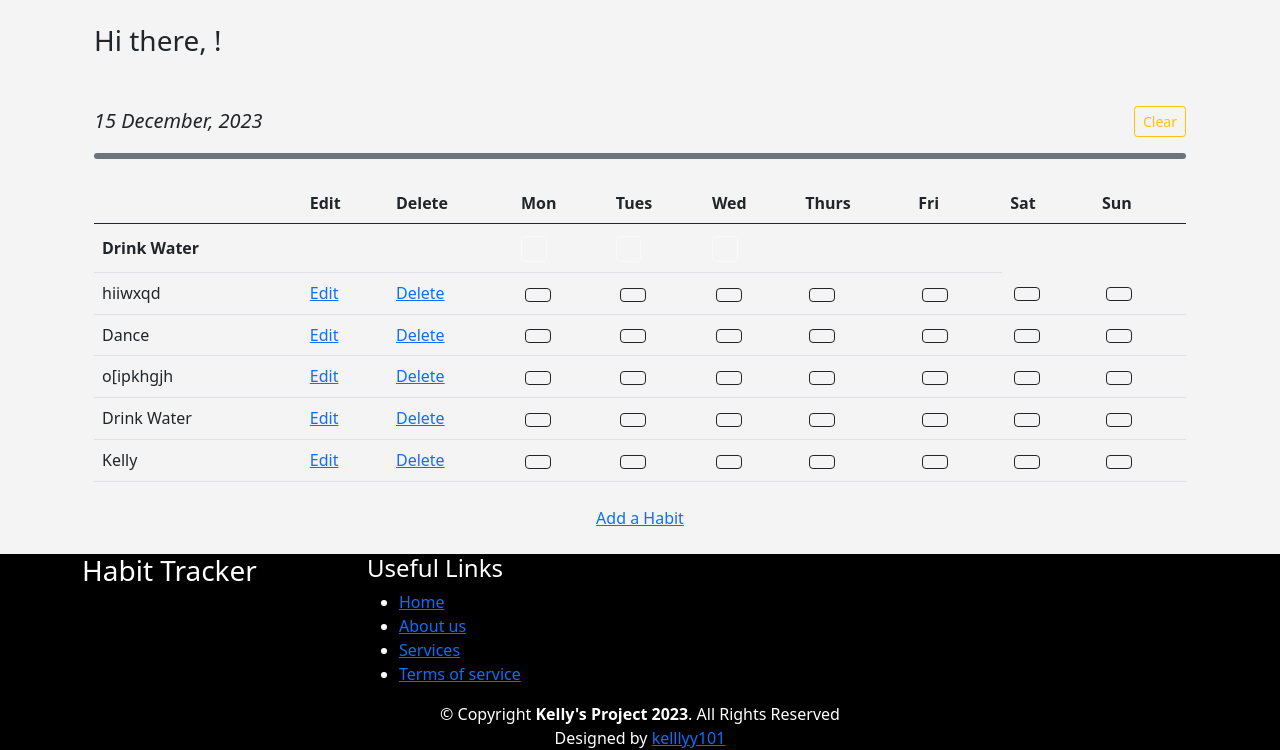
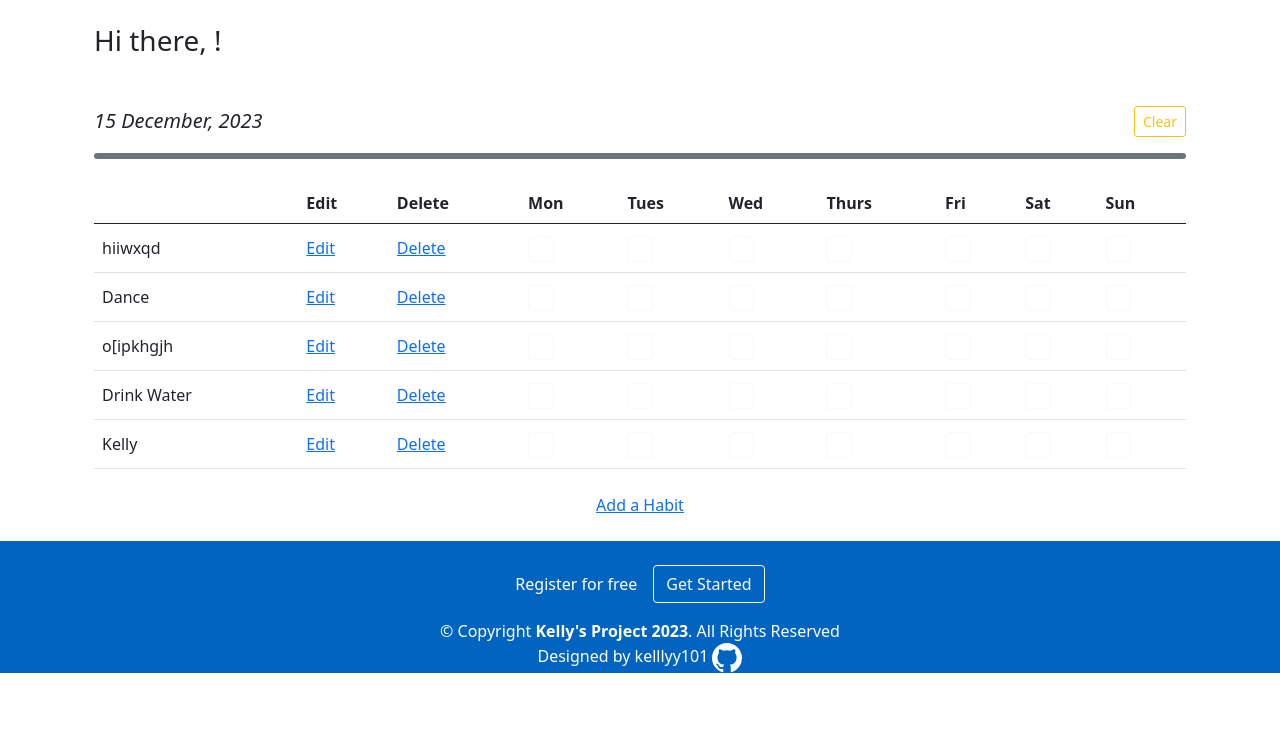
Before and after one commit to kelllyy101/habittracker-fullstack, a Django app: page /app in a window 1280 px wide. Shown: the part 56-806 px from the top of the page. After the commit the page ends 729 px from the top, so only its background shows below. Run offline with Django 3.2, Linux system fonts and the light colour scheme; a user stored in the database is signed in; data comes from the database, SQL or seed files in the repository.

Commit message:
styled landing page, primary buttons and footer

```diff
--- a/events/templates/navbar.html
+++ b/events/templates/navbar.html
@@ -1,4 +1,4 @@
-<nav class="navbar navbar-expand-lg navbar-light bg-light">
+<nav class="navbar navbar-expand-lg sticky-top navbar-light bg-white">
     <div class="container-fluid">
       <a class="navbar-brand" href="{% url '' %}">My Habit Tracker</a>
       <!--% if user.is_authenticated %}
--- a/habit/templates/habits/habits.html
+++ b/habit/templates/habits/habits.html
@@ -33,33 +33,8 @@
                 </tr>
             </thead>
             <tbody>
+                {% for item in items %}
                 <tr style="line-height: 2rem;">
-                    <th scope="row">Drink Water</th>
-                    <td>
-                    </td>
-                    <td>
-                    </td>
-                    <td>
-                        <input type="checkbox" class="form-check-input border-light bg-transparent"
-                            style="height: 1.6rem; width: 1.6rem;" id="2 1">
-                    </td>
-                    <td>
-                        <input type="checkbox" class="form-check-input border-light bg-transparent"
-                            style="height: 1.6rem; width: 1.6rem;" id="3 1">
-                    </td>
-                    <td>
-                        <input type="checkbox" class="form-check-input border-light bg-transparent"
-                            style="height: 1.6rem; width: 1.6rem;" id="4 1">
-                    </td>
-                    <td>
-                    </td>
-                    <td>
-                    </td>
-                </tr>
-
-
-                {% for item in items %}
-                <tr>
                     <td>{{ item.name }}</td>
                     <td>
                         <a href="/edit/{{ item.id }}">
@@ -71,53 +46,33 @@
                             Delete
                         </a>
                     </td>
-                    <!-- <td>
-                        <input type="checkbox" class="btn-check" id="0" name="frequency" autocomplete="off"
-                            checked={{ item.monday }}>
-                        <label class="btn btn-outline-dark m-1" for="0"></label>
-
-                    </td> -->
-
                     <td>
-                        <input type="checkbox" class="btn-check" id="0" name="frequency" autocomplete="off">
-                        <label class="btn btn-outline-dark m-1" for="item.id"></label>
-                    </td>
-
-                    <td>
-                        <input type="checkbox" class="btn-check" id="1" name="frequency" autocomplete="off"
-                            value="{{item.tuesday}}">
-                        <label class="btn btn-outline-dark m-1" for="0"></label>
-
+                        <input type="checkbox" class="form-check-input border-light"
+                            style="height: 1.6rem; width: 1.6rem;" id="2 1" {% if item.monday %}checked{% endif %}>
                     </td>
                     <td>
-                        <input type="checkbox" class="btn-check" id="2" name="frequency" autocomplete="off"
-                            value="{{item.wednesday}}">
-                        <label class="btn btn-outline-dark m-1" for="0"></label>
-
+                        <input type="checkbox" class="form-check-input border-light"
+                            style="height: 1.6rem; width: 1.6rem;" id="2 1" {% if item.tuesday %}checked{% endif %}>
                     </td>
                     <td>
-                        <input type="checkbox" class="btn-check" id="3" name="frequency" autocomplete="off"
-                            value="{{item.thursday}}">
-                        <label class="btn btn-outline-dark m-1" for="0"></label>
-
+                        <input type="checkbox" class="form-check-input border-light"
+                            style="height: 1.6rem; width: 1.6rem;" id="2 1" {% if item.wednesday %}checked{% endif %}>
                     </td>
                     <td>
-                        <input type="checkbox" class="btn-check" id="4" name="frequency" autocomplete="off"
-                            value="{{item.friday}}">
-                        <label class="btn btn-outline-dark m-1" for="0"></label>
-
+                        <input type="checkbox" class="form-check-input border-light"
+                            style="height: 1.6rem; width: 1.6rem;" id="2 1" {% if item.thursday %}checked{% endif %}>
                     </td>
                     <td>
-                        <input type="checkbox" class="btn-check" id="5" name="frequency" autocomplete="off"
-                            value="{{item.saturday}}">
-                        <label class="btn btn-outline-dark m-1" for="0"></label>
-
+                        <input type="checkbox" class="form-check-input border-light"
+                            style="height: 1.6rem; width: 1.6rem;" id="2 1" {% if item.friday %}checked{% endif %}>
                     </td>
                     <td>
-                        <input type="checkbox" class="btn-check" id="6" name="frequency" autocomplete="off"
-                            value="{{item.sunday}}">
-                        <label class="btn btn-outline-dark m-1" for="0"></label>
-
+                        <input type="checkbox" class="form-check-input border-light"
+                            style="height: 1.6rem; width: 1.6rem;" id="2 1" {% if item.saturday %}checked{% endif %}>
+                    </td>
+                    <td>
+                        <input type="checkbox" class="form-check-input border-light"
+                            style="height: 1.6rem; width: 1.6rem;" id="2 1" {% if item.sunday %}checked{% endif %}>
                     </td>
                 </tr>
                 {% empty %}
--- a/static/css/style.css
+++ b/static/css/style.css
@@ -1,14 +1,7 @@
 /*--------------------------------------------------------------
 # Hero Section
 --------------------------------------------------------------*/
-#hero {
-  width: 100%;
-  background: white;
-  background-size: contain;
-  background-position: right top;
-  margin-top: 70px;
-  padding: 60px 0;
-}
+
 
 #hero h1 {
   margin: 0 0 20px 0;
@@ -129,13 +122,3 @@
 .testimonials .swiper-pagination .swiper-pagination-bullet-active {
   background-color: #009cea;
 }
-
-
-/*--------------------------------------------------------------
-# Footer
---------------------------------------------------------------*/
-#footer {
-  background-color: #000000;
-  color: white;
-  text-decoration: none;
-}
--- a/static/js/main.js
+++ b/static/js/main.js
@@ -1,3 +1,7 @@
+import { Ripple, initMDB } from "mdb-ui-kit";
+
+initMDB({ Ripple });
+
 
   /**
    * Testimonials slider
--- a/templatesbase/base_template.html
+++ b/templatesbase/base_template.html
@@ -15,7 +15,7 @@
   <title>Hello, world!</title>
   <style>
     body {
-      background: #f4f4f4;
+      background: white;
     }
   </style>
 </head>
@@ -54,43 +54,42 @@
 </body>
 
 <!-- ======= Footer ======= -->
-<footer id="footer">
-  <div class="footer-top">
+<section class="">
+  <!-- Footer -->
+  <footer class="text-center text-white" style="background-color: #0164c0;">
+    <!-- Grid container -->
+    <div class="container p-4 pb-0">
+      <!-- Section: CTA -->
+      <section class="">
+        <p class="d-flex justify-content-center align-items-center">
+          <span class="me-3">Register for free</span>
+          <a class="btn btn-outline-light btn-rounded" href="register_user" role=" button">Get Started</a>
+        </p>
+      </section>
+      <!-- Section: CTA -->
+    </div>
+    <!-- Grid container -->
+
     <div class="container">
-      <div class="row">
-
-        <div class="col-lg-3 col-md-6">
-          <div class="footer-info">
-            <h3>Habit Tracker</h3>
-
-            <div class="social-links mt-3">
-              <a href="#" class="github"><i class="bx bxl-github"></i></a>
-              <a href="#" class="linkedin"><i class="bx bxl-linkedin"></i></a>
-            </div>
-          </div>
-        </div>
-
-        <div class="col-lg-2 col-md-6 footer-links">
-          <h4>Useful Links</h4>
-          <ul>
-            <li><i class="bx bx-chevron-right"></i> <a href="#">Home</a></li>
-            <li><i class="bx bx-chevron-right"></i> <a href="#">About us</a></li>
-            <li><i class="bx bx-chevron-right"></i> <a href="#">Services</a></li>
-            <li><i class="bx bx-chevron-right"></i> <a href="#">Terms of service</a></li>
-          </ul>
-        </div>
+      <div class="copyright text-center">
+        &copy; Copyright <strong><span>Kelly's Project 2023</span></strong>. All Rights Reserved
+      </div>
+      <div class="credits text-center text-white">
+        Designed by kelllyy101 <a class="text-muted footer-link" href="https://github.com/kelllyy101"
+        target="_blank" rel="noopener"
+        aria-label="GitHub repository for this project (opens in a new tab)">
+        <svg xmlns="http://www.w3.org/2000/svg" width="30" height="30" fill="currentColor"
+            class="bi bi-github" style="color: white;" viewBox="0 0 16 16">
+            <path
+                d="M8 0C3.58 0 0 3.58 0 8c0 3.54 2.29 6.53 5.47 7.59.4.07.55-.17.55-.38 0-.19-.01-.82-.01-1.49-2.01.37-2.53-.49-2.69-.94-.09-.23-.48-.94-.82-1.13-.28-.15-.68-.52-.01-.53.63-.01 1.08.58 1.23.82.72 1.21 1.87.87 2.33.66.07-.52.28-.87.51-1.07-1.78-.2-3.64-.89-3.64-3.95 0-.87.31-1.59.82-2.15-.08-.2-.36-1.02.08-2.12 0 0 .67-.21 2.2.82.64-.18 1.32-.27 2-.27.68 0 1.36.09 2 .27 1.53-1.04 2.2-.82 2.2-.82.44 1.1.16 1.92.08 2.12.51.56.82 1.27.82 2.15 0 3.07-1.87 3.75-3.65 3.95.29.25.54.73.54 1.48 0 1.07-.01 1.93-.01 2.2 0 .21.15.46.55.38A8.012 8.012 0 0 0 16 8c0-4.42-3.58-8-8-8z" />
+        </svg>
+    </a></li>
       </div>
     </div>
-  </div>
 
-  <div class="container">
-    <div class="copyright text-center">
-      &copy; Copyright <strong><span>Kelly's Project 2023</span></strong>. All Rights Reserved
     </div>
-    <div class="credits text-center">
-      Designed by <a href="https://github.com/kelllyy101">kelllyy101</a>
-    </div>
-  </div>
-</footer><!-- End Footer -->
+  </footer>
+  <!-- End Footer -->
+
 
 </html>
--- a/users/templates/authenticate/login.html
+++ b/users/templates/authenticate/login.html
@@ -22,7 +22,7 @@
 
 
 
-			<input type="submit" value="Submit" class="btn btn-secondary">
+			<input type="submit" value="Submit" class="btn btn-primary">
 
 		</form>
 
--- a/users/templates/authenticate/register.html
+++ b/users/templates/authenticate/register.html
@@ -27,7 +27,7 @@
 
 
 <br/><br/>
-			<input type="submit" value="Submit" class="btn btn-secondary">
+			<input type="submit" value="Submit" class="btn btn-primary">
 
 		</form>
 
```
Also changed, not shown: events/templates/landing.html (+17 -53 lines).
